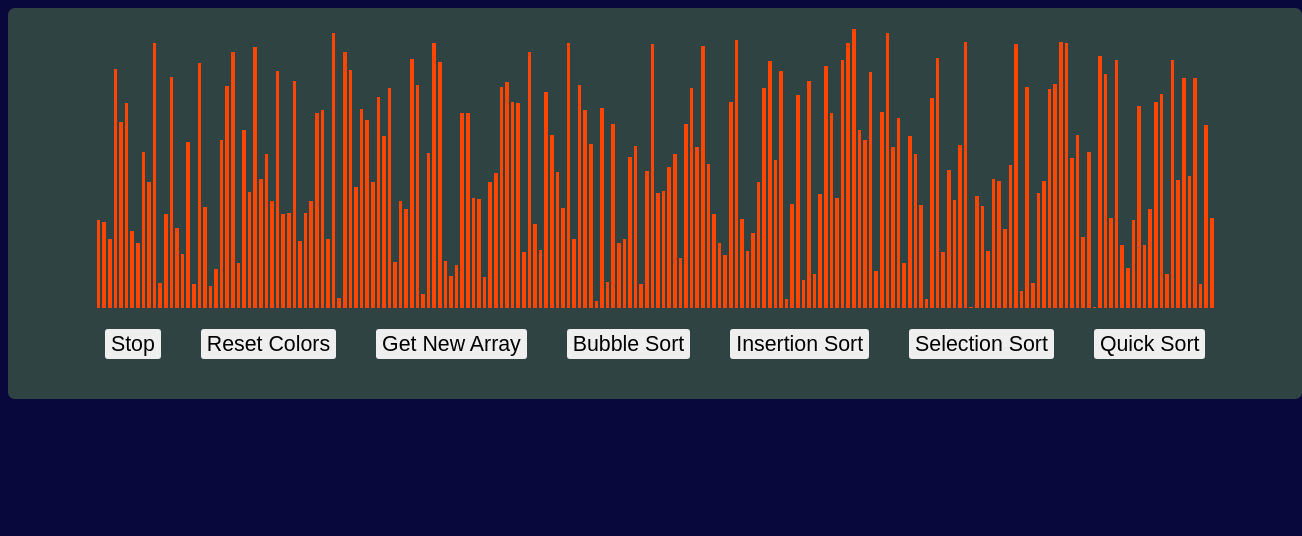
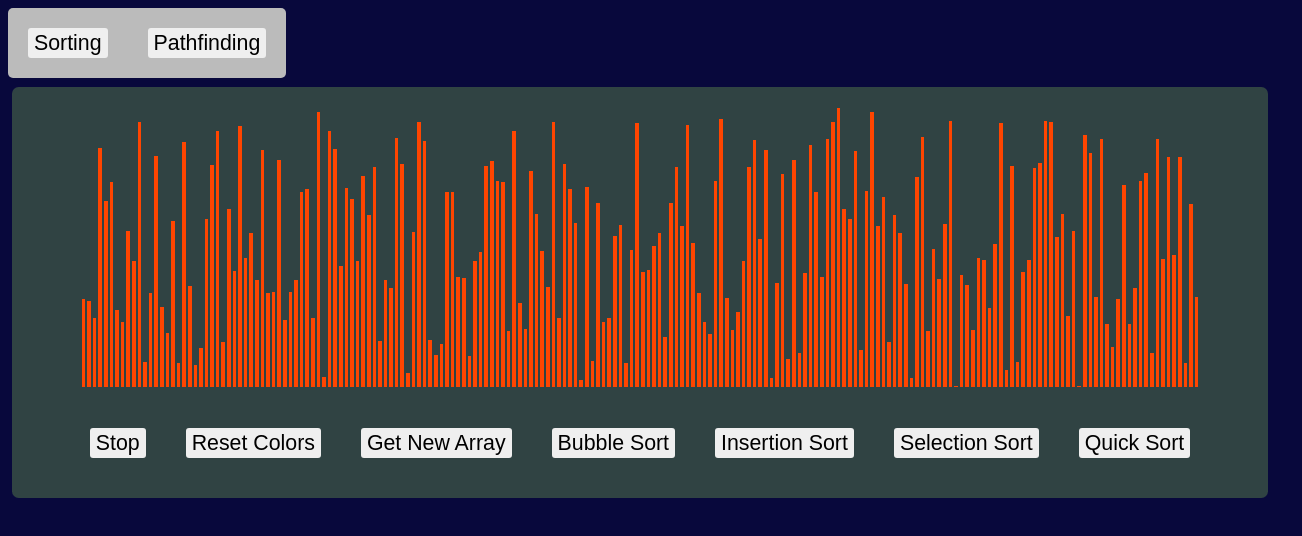
Before and after one commit to johnpatrickanders/goAlgo, a React (Create React App) app in the folder client/: page / in a window 1280 px wide. Shown: the top 536 px of the page, 1302 px wide, since content can reach past the window. Built offline with nearby package versions, Linux system fonts and the light colour scheme.

Commit message:
add navbar

```diff
--- a/client/src/App.js
+++ b/client/src/App.js
@@ -1,6 +1,7 @@
 import React from 'react';
 import { BrowserRouter, Switch, Route } from 'react-router-dom';
 
+import NavBar from './layout/NavBar';
 import SortingViz from './SortingViz/SortingViz';
 import PathFindingViz from './PathfindingViz/PathfindingViz';
 
@@ -9,6 +10,7 @@ function App() {
 
     return (
         <BrowserRouter>
+            <NavBar />
             <Switch>
                 <Route exact path="/pathfinding">
                     <PathFindingViz></PathFindingViz>
--- a/client/src/SortingViz/SortingViz.css
+++ b/client/src/SortingViz/SortingViz.css
@@ -3,26 +3,34 @@ body {
 }
 
 .algo-container {
+  display: flex;
+  flex-direction: column;
   padding: 20px;
-  width: 98vw;
-  height: 100vh / 1.5;
-  border: 10px;
+  max-width: 95vw;
+  max-height: 100vh / 1.5;
+  /* border: 10px; */
   border-radius: 5pt;
-  stroke: black;
-  stroke-width: 2pt;
+  /* stroke: black; */
+  /* stroke-width: 2pt; */
   background-color: rgb(48, 67, 67);
+  margin: auto;
+  margin-top: 9px;
+  /* margin-right: 50px */
 }
 
 .array-container {
   display: flex;
   justify-content: center;
   align-items: flex-end;
+  justify-items: center;
 
 }
 
 .buttons {
   display: flex;
   justify-content: center;
+  align-items: auto;
+  margin-top: 20px;
 }
 
 button {
--- /dev/null
+++ b/client/src/layout/NavBar.css
@@ -0,0 +1,9 @@
+#navbar {
+  width: 100;
+  background-color: rgb(187, 187, 187);
+  display: flex;
+  justify-self: flex-start;
+  border-radius: 5px;
+  /* margin: 10; */
+  /* padding: 0 */
+}
--- /dev/null
+++ b/client/src/layout/NavBar.js
@@ -0,0 +1,26 @@
+import React from 'react';
+import { useHistory } from 'react-router-dom';
+import './NavBar.css'
+
+
+export default function NavBar() {
+  const history = useHistory();
+
+  const handleClickSort = () => {
+    history.push('/');
+  }
+  const handleClickPath = () => {
+    history.push('/pathfinding');
+  }
+
+  return (
+    <nav id='navbar'>
+      <button onClick={handleClickSort}>
+        Sorting
+        </button>
+      <button onClick={handleClickPath}>
+        Pathfinding
+        </button>
+    </nav>
+  )
+}
```
